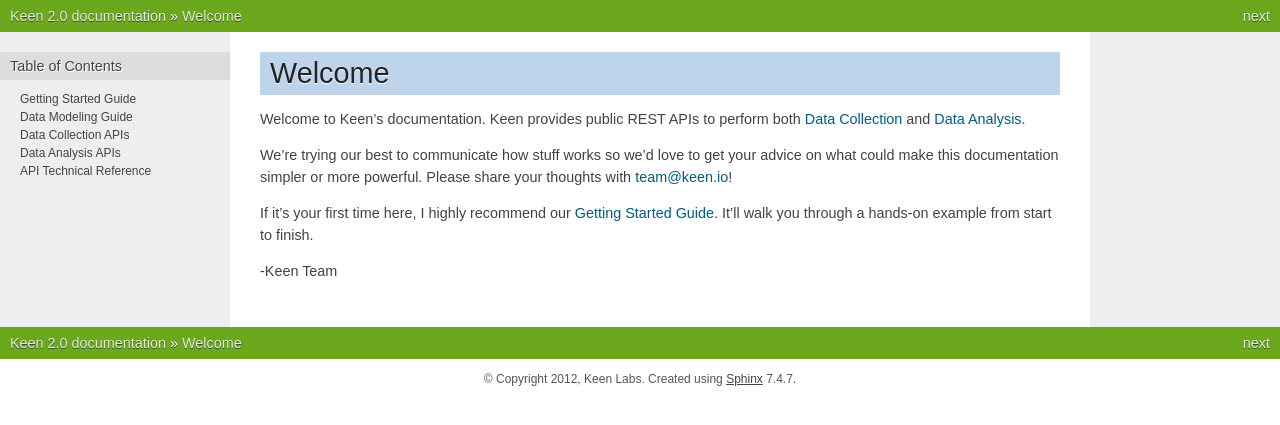
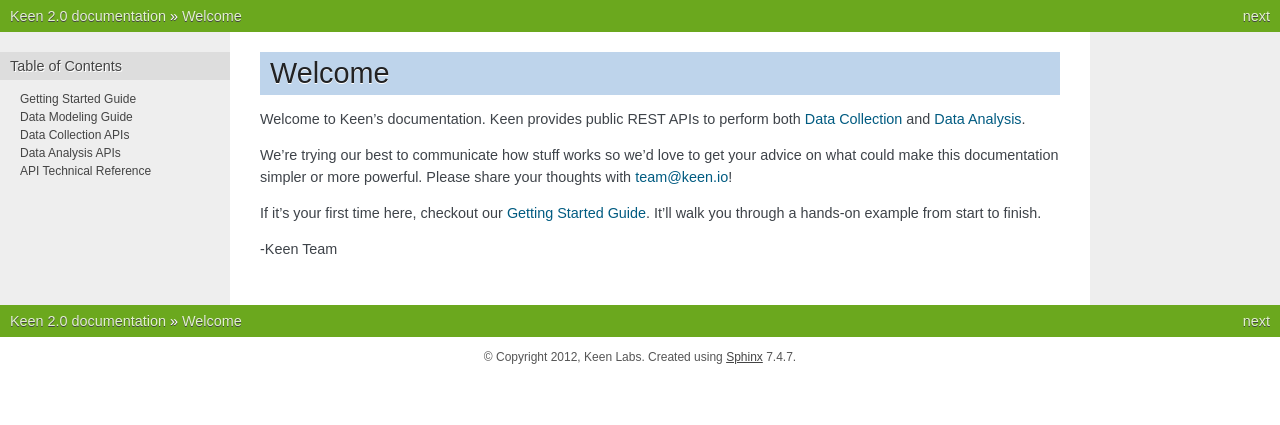
Before and after one commit to keenlabs/Keen-Docs, a Sphinx documentation site: the page built from source/index.rst, in a window 1280 px wide. Shown: the top 425 px of the page. Built offline with Sphinx 7.4.7, drawn with Linux system fonts in a browser that asks for light colours.

Commit message:
minor change to introduction in index.html

```diff
--- a/source/index.rst
+++ b/source/index.rst
@@ -11,7 +11,7 @@
 
 We're trying our best to communicate how stuff works so we'd love to get your advice on what could make this documentation simpler or more powerful. Please share your thoughts with team@keen.io!
 
-If it's your first time here, I highly recommend our :doc:`getting_started_guide`. It'll walk you through a hands-on example from start to finish.
+If it's your first time here, checkout our :doc:`getting_started_guide`. It'll walk you through a hands-on example from start to finish.
 
 
 -Keen Team
```
